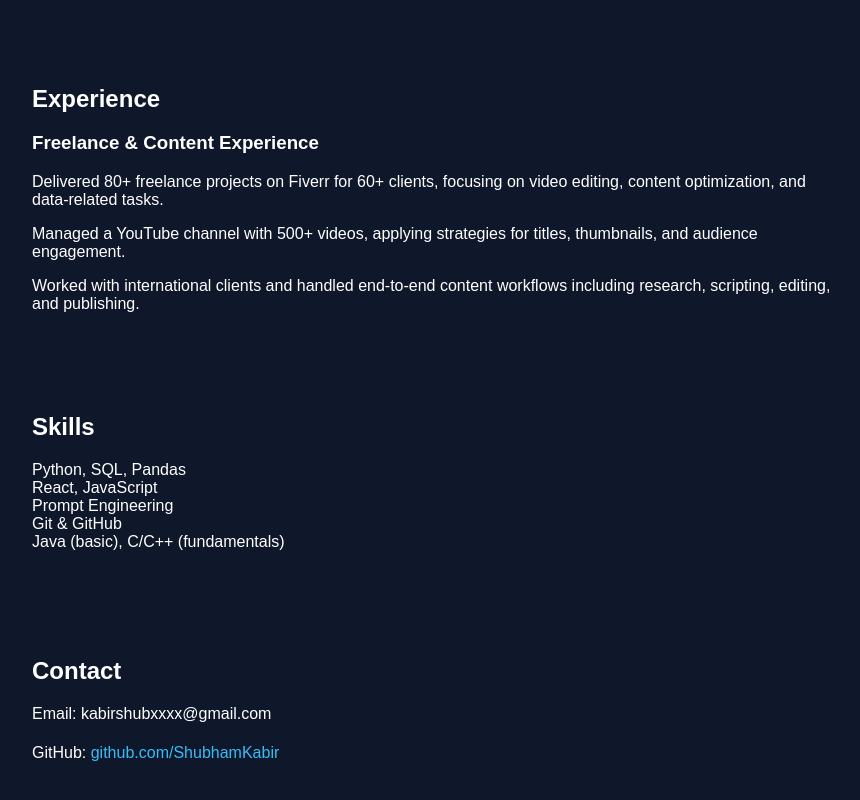
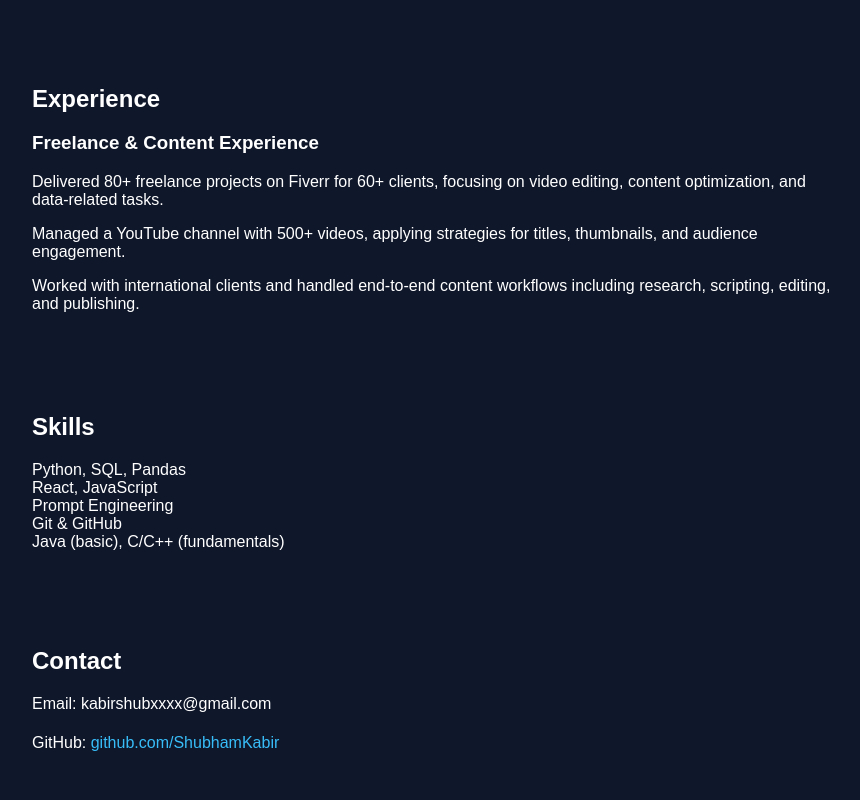
Before and after one commit to ShubhamKabir/portfolio-site, a React (Vite) app: page / in a window 1280 px wide. Shown: the part 826-1626 px from the top of the page, without its empty margins (208-1068 px from the left). Built offline with nearby package versions, Linux system fonts and the light colour scheme.

Commit message:
Modify Contact section styles
Updated section padding and added margin.

```diff
--- a/src/components/Contact.jsx
+++ b/src/components/Contact.jsx
@@ -1,6 +1,6 @@
 export default function Contact() {
   return (
-    <section style={{ padding: "30px 40px" }}>
+    <section style={{ padding: "20px 40px", marginBottom: "20px" }}>
       <h2>Contact</h2>
 
       <p>Email: kabirshubxxxx@gmail.com</p>
```
